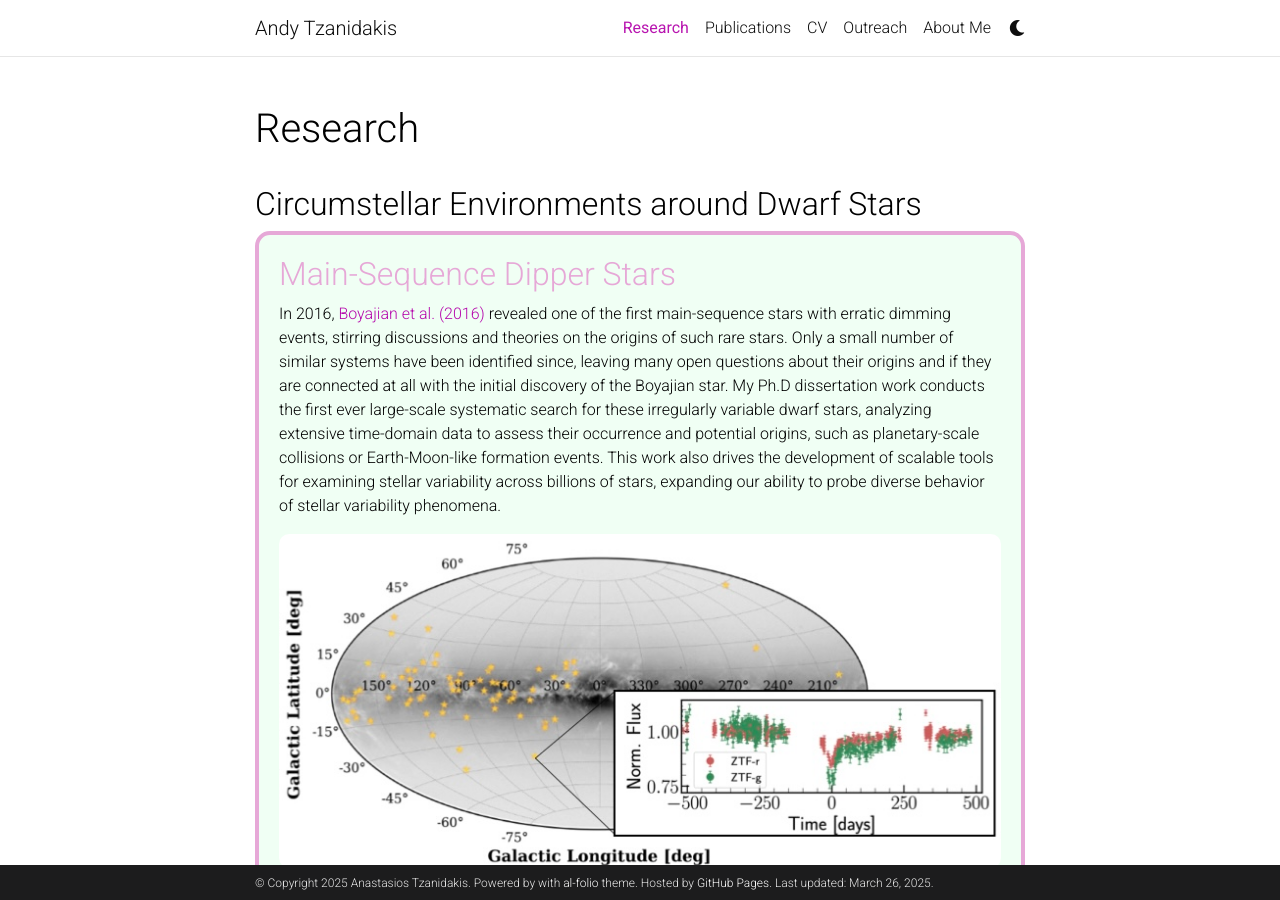
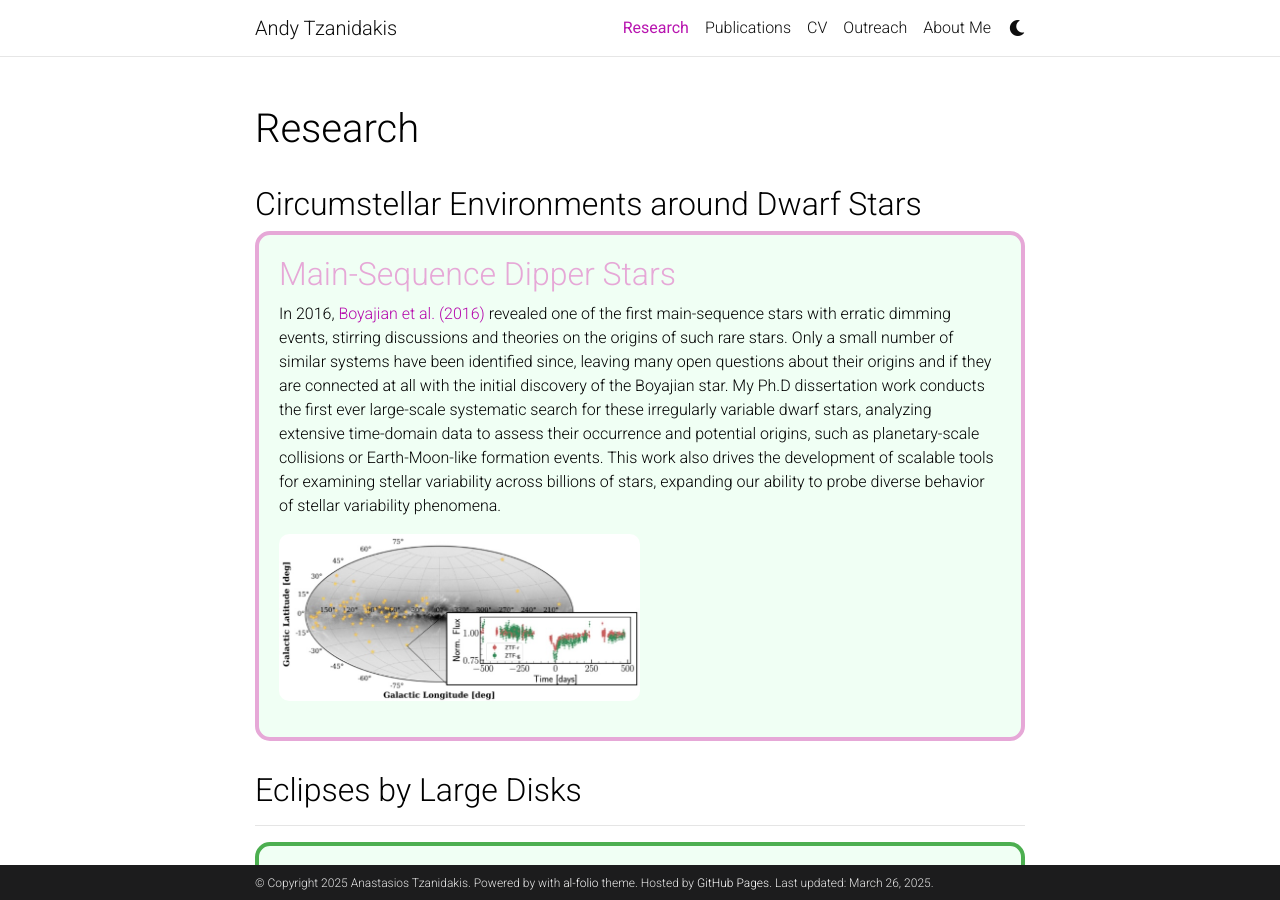
Before and after one commit to AndyTza/andytza.github.io, a Jekyll site: the page built from _pages/research.md, in a window 1280 px wide and 900 px high. Built offline with Jekyll 4.4.1, drawn with Linux system fonts in a browser that asks for light colours; comment, search, counter and statistics services are not loaded; a style sheet for code colours, icons or effects is not loaded.

Commit message:
change size

```diff
--- a/_pages/research.md
+++ b/_pages/research.md
@@ -44,7 +44,7 @@ nav_order: 1
 <div style="border: 4px solid #E6A8D7; padding: 20px; border-radius: 15px; margin-bottom: 30px; background: #f0fff4;">
   <h2 style="color: #E6A8D7;">Main-Sequence Dipper Stars</h2>
   <p>In 2016, <a href="https://ui.adsabs.harvard.edu/abs/2016MNRAS.457.3988B/abstract">Boyajian et al. (2016)</a> revealed one of the first main-sequence stars with erratic dimming events, stirring discussions and theories on the origins of such rare stars. Only a small number of similar systems have been identified since, leaving many open questions about their origins and if they are connected at all with the initial discovery of the Boyajian star. My Ph.D dissertation work conducts the first ever large-scale systematic search for these irregularly variable dwarf stars, analyzing extensive time-domain data to assess their occurrence and potential origins, such as planetary-scale collisions or Earth-Moon-like formation events. This work also drives the development of scalable tools for examining stellar variability across billions of stars, expanding our ability to probe diverse behavior of stellar variability phenomena.</p>
-  <img src="/images/msdip.jpeg" alt="Sky position of main-sequence dipper stars and example of ZTF light curve." style="width:100%; border-radius: 10px;" />
+  <img src="/images/msdip.jpeg" alt="Sky position of main-sequence dipper stars and example of ZTF light curve." style="width:50%; border-radius: 10px;" />
   <p style="text-align: center;"><em></em></p>
 </div>
 
```
